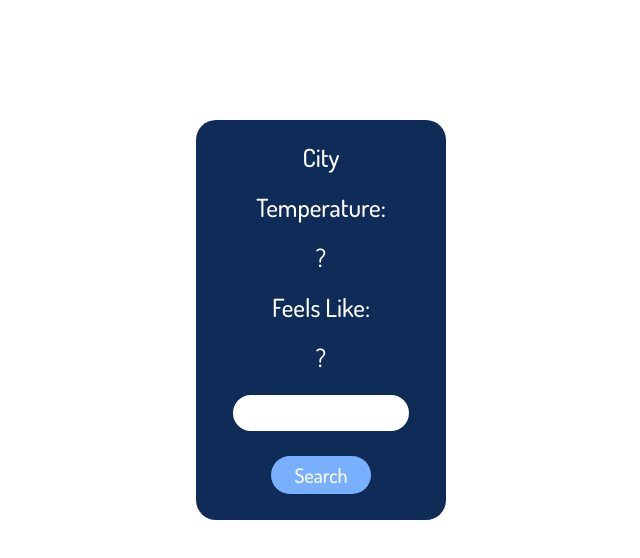
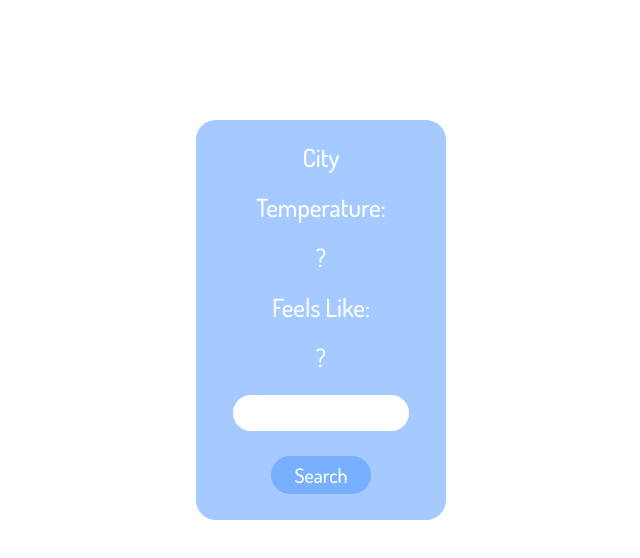
Before and after one commit to mm0v/Weather, a plain HTML site: page index.html in a window 1280 px wide. Shown: the whole page, without its empty margins (319-959 px from the left). Drawn offline with nearby package versions, Linux system fonts and the light colour scheme.

Commit message:
edit box bc

```diff
--- a/_weather.sass
+++ b/_weather.sass
@@ -4,7 +4,7 @@
         min-width: 250px
         border-radius: 20px
         width: 80%
-        background-color: #0F2C59
+        background-color: #a4caff
         height: 400px
         text-align: center
         margin: 20px 0
```
Also changed, not shown: style.css.
